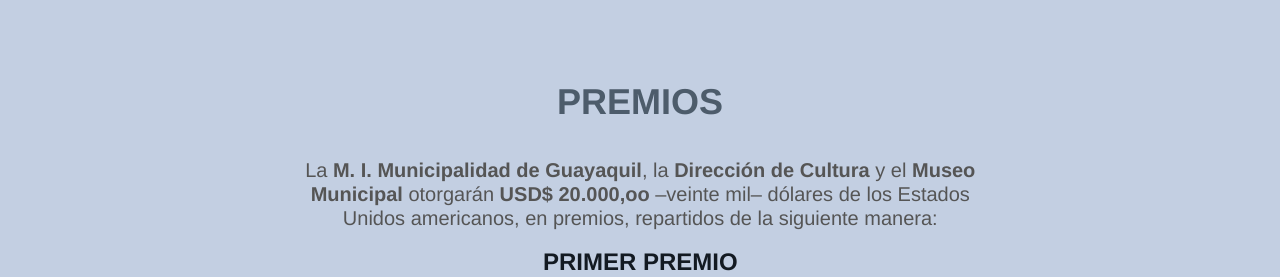
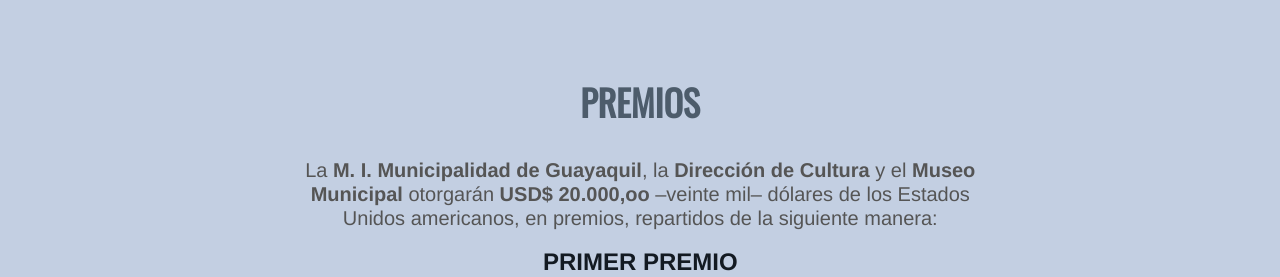
Before and after one commit to ybarbouro/salondejulio, a Jekyll site: the page built from index.html, in a window 1280 px wide. Shown: the part 1306-1583 px from the top of the page. Built offline with Jekyll 4.4.1, drawn with Linux system fonts in a browser that asks for light colours; a script that is not in the unit is left out.

Commit message:
ahora si: bye

```diff
--- a/_includes/premios.html
+++ b/_includes/premios.html
@@ -8,7 +8,7 @@
           <div class="container">
             <h2 class="league-three">INSCRIPCIONES ABIERTAS <br/>HASTA EL 28 DE JUNIO DE 2018</h2>
 
-            <h2 style="color:#4d5c6b" >PREMIOS</h2>
+            <h2 style="font-family:'Oswald',sans-serif;color:#4d5c6b;" >PREMIOS</h2>
             <div class="row">
               <div class="col col-12">
                 <ul class="wild">
```
